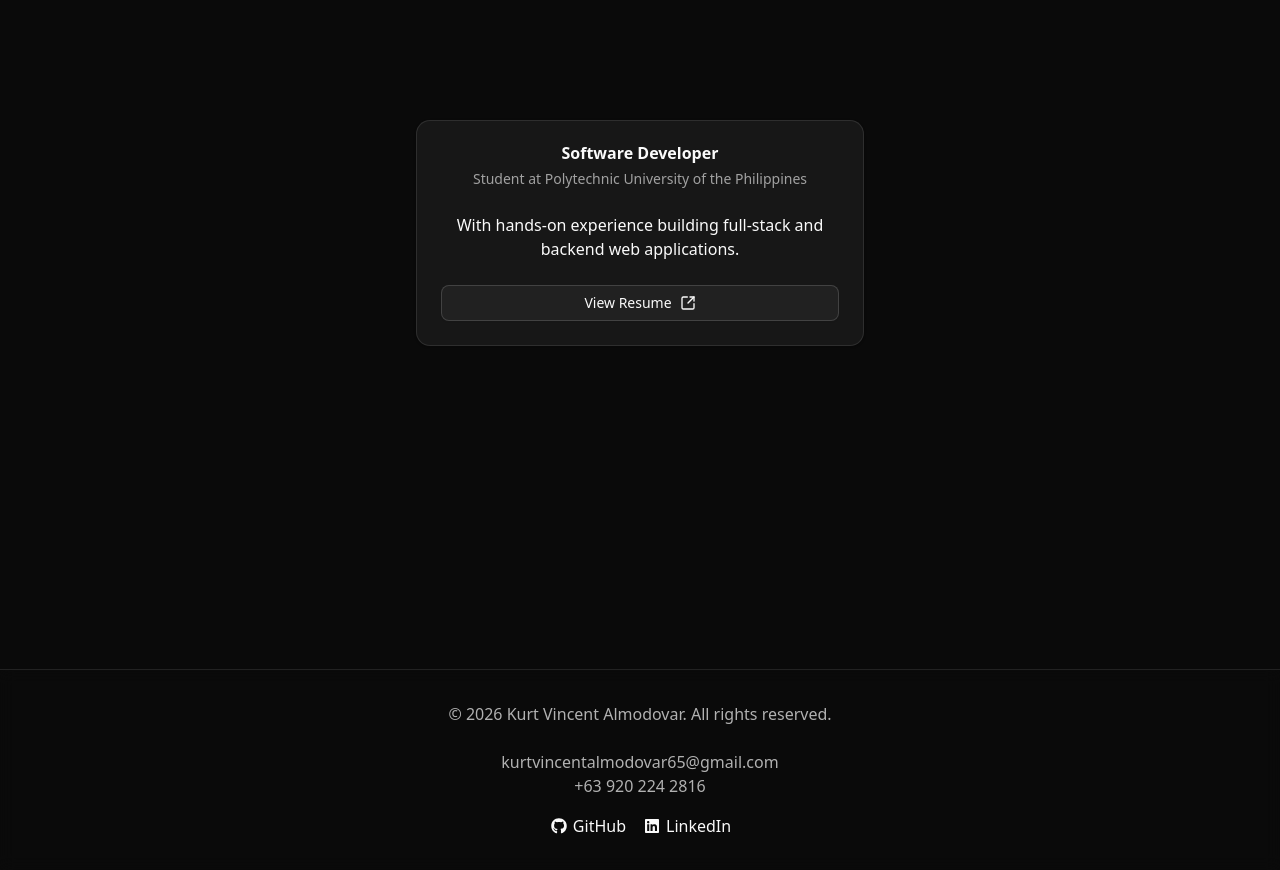
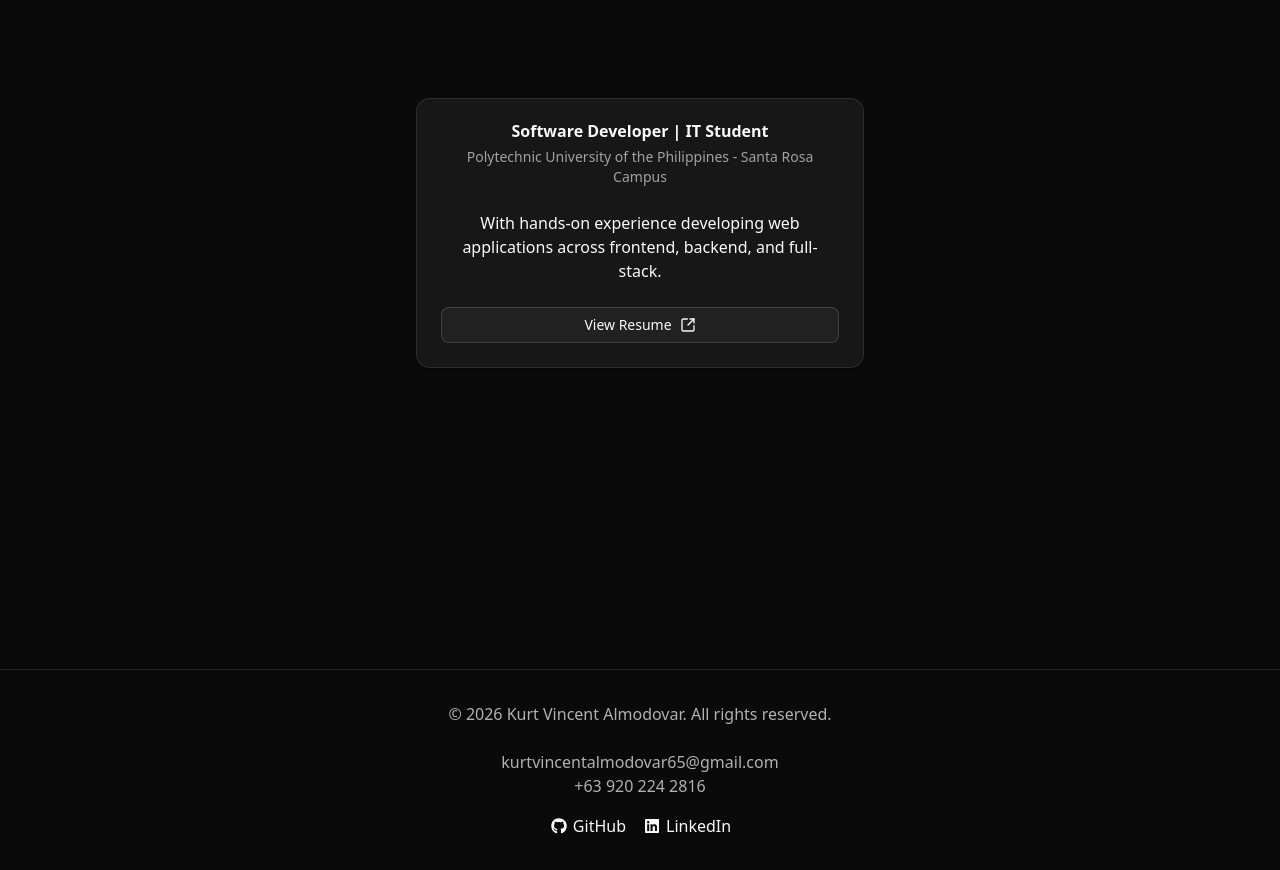
Before and after one commit to Kurt013/my-portfolio, a React (Vite) app: page / in a window 1280 px wide. Shown: the part 3680-4550 px from the top of the page. Built offline with nearby package versions, Linux system fonts and the light colour scheme.

Commit message:
improved content of resume component

```diff
--- a/src/components/Resume.tsx
+++ b/src/components/Resume.tsx
@@ -17,19 +17,19 @@ const Resume = () => {
       className="text-center min-h-screen flex justify-center items-center"
     >
       <div className="">
-        <h2 className="sr-only">
-          Resume
-        </h2>
+        <h2 className="sr-only">Resume</h2>
         <Card className="mx-auto w-full h-full max-w-md">
           <CardHeader>
-            <CardTitle>Software Developer</CardTitle>
+            <CardTitle aria-label="Software Developer, IT Student">
+              Software Developer | IT Student
+            </CardTitle>
             <CardDescription>
-              Student at Polytechnic University of the Philippines
+              Polytechnic University of the Philippines - Santa Rosa Campus
             </CardDescription>
           </CardHeader>
           <CardContent>
-            With hands-on experience building full-stack and backend web
-            applications.
+            With hands-on experience developing web applications across frontend,
+            backend, and full-stack.
           </CardContent>
           <CardFooter>
             <Button variant="outline" asChild className="w-full">
```
